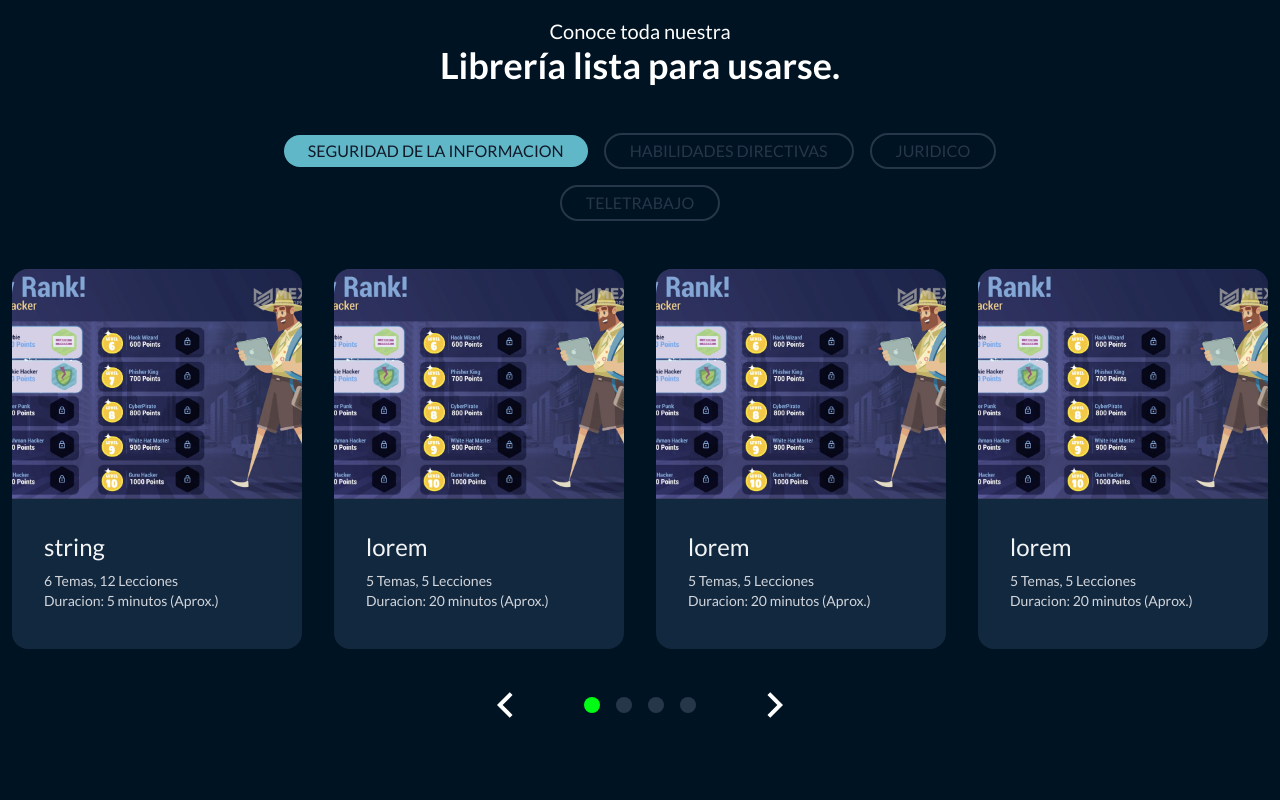
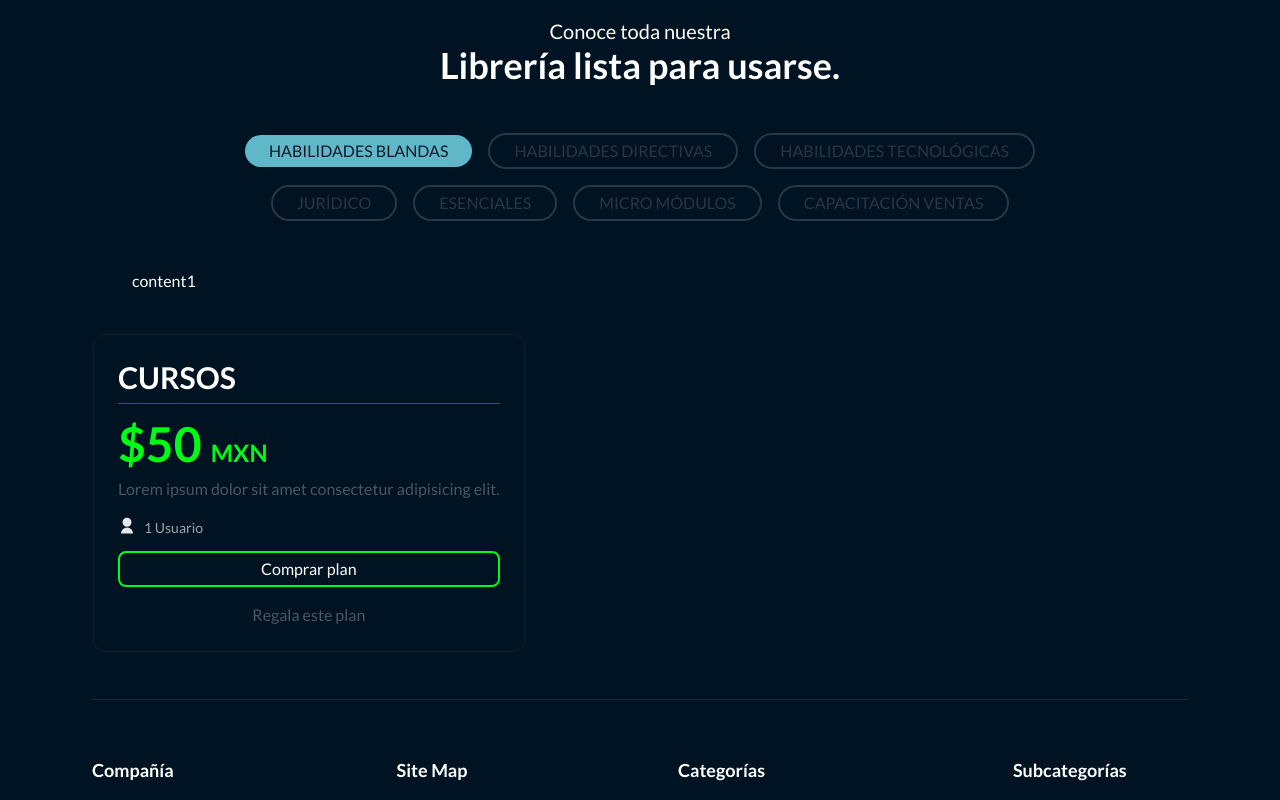
Before and after one commit to GeraAlcantara/mdc-webapp, a Next.js app: page /productos in a window 1280 px wide. Shown: the part 780-1580 px from the top of the page. Built offline with nearby package versions, Linux system fonts and the light colour scheme.

Commit message:
data manipulation and helpers

```diff
--- a/components/data/DataCourseLibrarie.js
+++ b/components/data/DataCourseLibrarie.js
@@ -1453,12 +1453,12 @@ export const DataCourseLibrarie = [
     slug: "ventas",
     subcategories: [
       {
-        name: "Capacitación en el Proceso de Ventas",
-        slug: "capacitacion-en-el-proceso-de-ventas",
+        name: "Capacitación Ventas",
+        slug: "capacitacion-ventas",
         courses: [
           {
             library: { name: "Ventas", skuPrefix: "V" },
-            subcategory: { name: "Capacitación en el Proceso de Ventas", skuPrefix: "PV" },
+            subcategory: { name: "Capacitación de Ventas", skuPrefix: "PV" },
             title: "Proceso de Ventas",
             slug: "proceso-de-ventas",
             thumbnail: {
--- /dev/null
+++ b/components/helpers/library.js
@@ -0,0 +1,43 @@
+import { DataCourseLibrarie } from "../data/DataCourseLibrarie";
+
+export const data = DataCourseLibrarie;
+
+/**
+ * get all categories names
+ * @typedef {import('../data/DataCourseLibrarie').Categories} CourseCategories
+ * @param {CourseCategories} categories
+ * @returns {Array<string>}
+ */
+export const getCategoriesNames = (categories) => {
+  return categories.map((category) => category.name);
+};
+
+/**
+ * get all categories slugs
+ * @param {CourseCategories} categoriesSlugs
+ * @returns {Array<string>}
+ */
+export const getCategoriesSlugs = (categoriesSlugs) => {
+  return categoriesSlugs.map((categorySlug) => categorySlug.slug);
+};
+
+/**
+ * get category by name
+ * @typedef {import('../data/DataCourseLibrarie').Category} Category
+ * @param {string} name
+ * @param {CourseCategories} categories
+ * return {Category} or Error
+ * @returns {Category | Error } or notfound
+ */
+export const getCategoryByName = (name, categories) => {
+  if (!categories.find((category) => category.name === name)) {
+    return new Error("Category not found");
+  }
+  return categories.find((category) => category.name === name);
+};
+
+// get all subcategories names  of categories
+
+export const getSubcategoriesNames = (categories) => {
+  return categories.map((category) => category.subcategories.map((subcategory) => subcategory.name)).flat();
+};
--- a/components/ui/TabsCarousel.js
+++ /dev/null
@@ -1,69 +0,0 @@
-import { Fragment } from "react";
-import { Tab } from "@headlessui/react";
-import TabsCarouselContent from "./TabsCarouselContent";
-
-function TabsCarousel() {
-  return (
-    <Tab.Group>
-      <Tab.List className='mdc-ui-container flex flex-wrap gap-4 justify-center items-center my-12'>
-        <Tab as={Fragment}>
-          {({ selected }) => (
-            /* Use the `selected` state to conditionally style the selected tab. */
-            <button
-              className={`py-1 px-6 rounded-full uppercase ${selected ? "bg-brandBlue-100 text-gray-900" : "border-2 border-brandBlue-700 text-brandBlue-700"}`}
-            >
-              Seguridad de la informacion
-            </button>
-          )}
-        </Tab>
-        <Tab as={Fragment}>
-          {({ selected }) => (
-            /* Use the `selected` state to conditionally style the selected tab. */
-            <button
-              className={`py-1 px-6 rounded-full uppercase ${selected ? "bg-brandBlue-100 text-gray-900" : "border-2 border-brandBlue-700 text-brandBlue-700"}`}
-            >
-              habilidades directivas
-            </button>
-          )}
-        </Tab>
-        <Tab as={Fragment}>
-          {({ selected }) => (
-            /* Use the `selected` state to conditionally style the selected tab. */
-            <button
-              className={`py-1 px-6 rounded-full uppercase ${selected ? "bg-brandBlue-100 text-gray-900" : "border-2 border-brandBlue-700 text-brandBlue-700"}`}
-            >
-              Juridico
-            </button>
-          )}
-        </Tab>
-        <Tab as={Fragment}>
-          {({ selected }) => (
-            /* Use the `selected` state to conditionally style the selected tab. */
-            <button
-              className={`py-1 px-6 rounded-full uppercase ${selected ? "bg-brandBlue-100 text-gray-900" : "border-2 border-brandBlue-700 text-brandBlue-700"}`}
-            >
-              Teletrabajo
-            </button>
-          )}
-        </Tab>
-      </Tab.List>
-      <Tab.Panels>
-        <Tab.Panel>
-          <TabsCarouselContent />
-        </Tab.Panel>
-        <Tab.Panel>
-          <TabsCarouselContent />
-        </Tab.Panel>
-        <Tab.Panel>
-          <TabsCarouselContent />
-        </Tab.Panel>
-        <Tab.Panel>
-          <TabsCarouselContent />
-        </Tab.Panel>
-        {/* ... */}
-      </Tab.Panels>
-    </Tab.Group>
-  );
-}
-
-export default TabsCarousel;
--- a/components/ui/TabsCarouselContent.js
+++ b/components/ui/TabsCarouselContent.js
@@ -2,6 +2,7 @@ import React from "react";
 import { RiArrowLeftSLine, RiArrowRightSLine } from "react-icons/ri";
 import CardsCarousel from "./CardCourse";
 import ImageHolder from "../../public/videoreel.jpg";
+import { data, getCategoriesNames, getCategoriesSlugs, getCategoryByName } from "../helpers/library";
 function TabsCarouselContent() {
   return (
     <>
--- /dev/null
+++ b/components/ui/TabsCourses.js
@@ -0,0 +1,49 @@
+import { Fragment } from "react";
+import { Tab } from "@headlessui/react";
+import TabsCarouselContent from "./TabsCarouselContent";
+import { data, getCategoriesNames, getCategoriesSlugs, getCategoryByName, getSubcategoriesNames } from "../helpers/library";
+
+function TabsCarousel() {
+  const categoriesSlugs = getCategoriesSlugs(data);
+  const category = getCategoryByName("Recursos Humanos", data);
+  const subcategoriesnames = getSubcategoriesNames(data);
+  // subcategories slugs
+  // subcategories courses
+  console.log(subcategoriesnames);
+  return (
+    <Tab.Group>
+      <Tab.List className='mdc-ui-container flex flex-wrap gap-4 justify-center items-center my-12'>
+        {subcategoriesnames.map((categoryName, index) => (
+          <Tab as={Fragment} key={index}>
+            {({ selected }) => (
+              <button
+                key={index}
+                className={`py-1 px-6 rounded-full uppercase ${
+                  selected ? "bg-brandBlue-100 text-gray-900" : "border-2 border-brandBlue-700 text-brandBlue-700"
+                }`}
+              >
+                {categoryName}
+              </button>
+            )}
+          </Tab>
+        ))}
+      </Tab.List>
+      <Tab.Panels>
+        <Tab.Panel>
+          <p>content1</p>
+        </Tab.Panel>
+        <Tab.Panel>
+          <p>content2</p>
+        </Tab.Panel>
+        <Tab.Panel>
+          <p>content3</p>
+        </Tab.Panel>
+        <Tab.Panel>
+          <p>content4</p>
+        </Tab.Panel>
+      </Tab.Panels>
+    </Tab.Group>
+  );
+}
+
+export default TabsCarousel;
--- a/pages/productos/index.js
+++ b/pages/productos/index.js
@@ -3,7 +3,7 @@ import Image from "next/image";
 import Employee from "../../public/employeetablet.png";
 import { RiUserFill } from "react-icons/ri";
 import ModalDemoReel from "../../components/ui/ModalDemoReel";
-import TabsCarousel from "../../components/ui/TabsCarousel";
+import TabsCarousel from "../../components/ui/TabsCourses";
 
 function Productos() {
   return (
```
